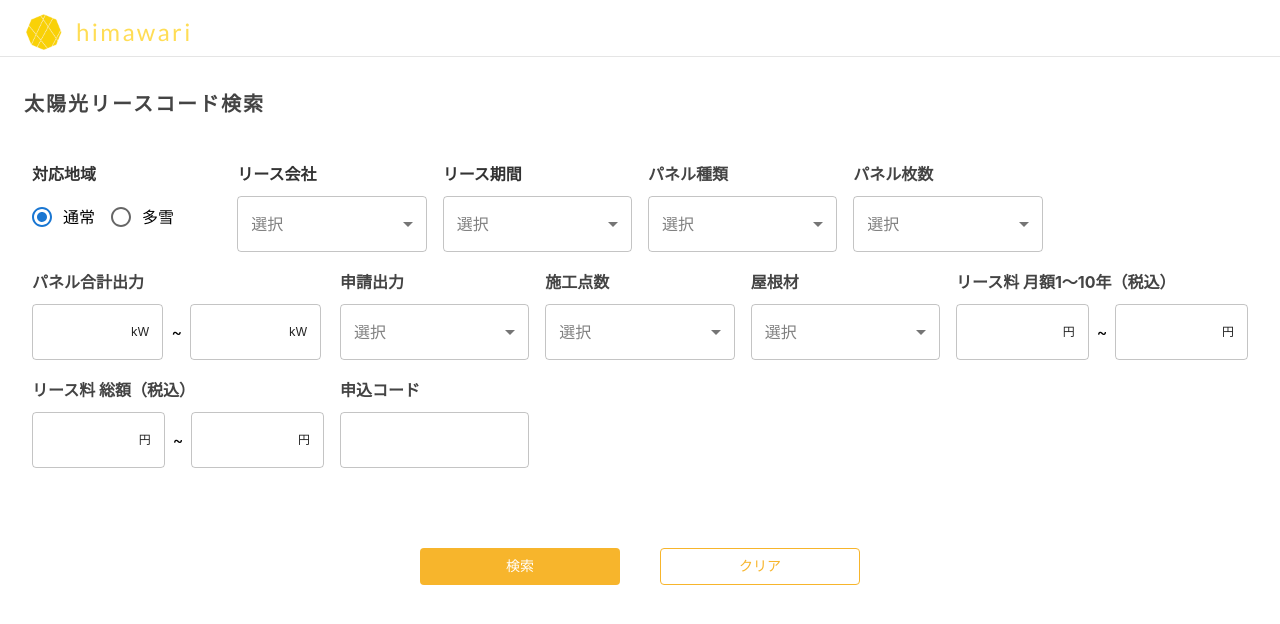
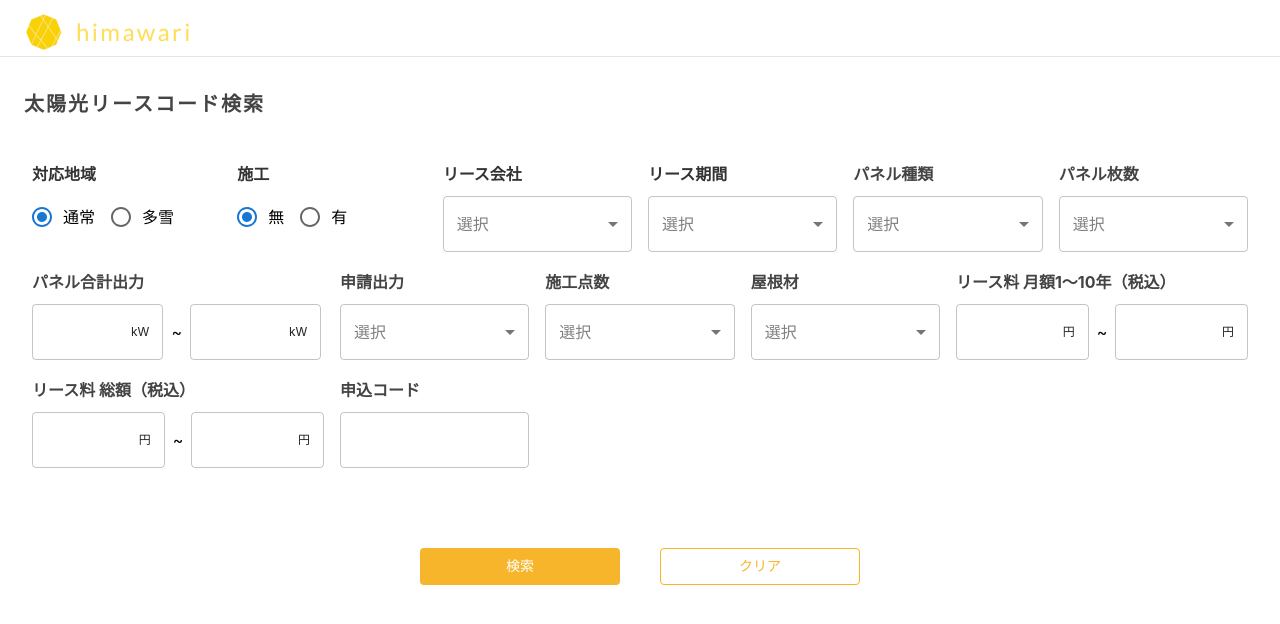
Before and after one commit to komeponpon/himawari-frontend, a React (Create React App) app: page /solar-system-search in a window 1280 px wide. Shown: the top 624 px of the page. Built offline with nearby package versions, Linux system fonts and the light colour scheme.

Commit message:
施工選択

```diff
--- a/src/components/SolarSearchField.tsx
+++ b/src/components/SolarSearchField.tsx
@@ -41,8 +41,9 @@ export default function SolarSearchField() {
   const [applicationCode, setApplicationCode] = useState<string>(""); // 申込コード
   const [monthlyLeaseFee10To15YearMin, setMonthlyLeaseFee10To15YearMin] = useState<string>("");
   const [monthlyLeaseFee10To15YearMax, setMonthlyLeaseFee10To15YearMax] = useState<string>("");
-  const [region, setRegion] = useState<string>("通常"); // 対応地域
+  const [region, setRegion] = useState<string>("通常"); // 対地域
   const [searchResults, setSearchResults] = useState<any[]>([]);
+  const [installation, setInstallation] = useState<string>("false");
 
   const leaseCompanyOptions = [
     { value: "大阪ガスファイナンス", label: "大阪ガスファイナンス" },
@@ -81,6 +82,10 @@ export default function SolarSearchField() {
     { value: "通常", label: "通常" },
     { value: "多雪", label: "多雪" }
   ];
+  const installationOptions = [
+    { value: "false", label: "無" },
+    { value: "true", label: "有" }
+  ];
 
   const handleClear = () => {
     setLeaseCompany("");
@@ -101,6 +106,7 @@ export default function SolarSearchField() {
     setMonthlyLeaseFee10To15YearMax("");
     setRegion("通常");
     setSearchResults([]);
+    setInstallation("false");
   };
 
   const columns: Column[] = [
@@ -154,7 +160,7 @@ export default function SolarSearchField() {
 
   const handleSearch = async () => {
     try {
-      const params: { [key: string]: string | undefined } = {
+      const params: { [key: string]: string | boolean | undefined } = {
         lease_company: leaseCompany,
         lease_period: leasePeriod,
         module_model: moduleModel,
@@ -171,7 +177,8 @@ export default function SolarSearchField() {
         monthly_lease_fee_10_to_15_year_max: monthlyLeaseFee10To15YearMax || undefined,
         total_lease_fee_min: totalLeaseFeeMin || undefined,
         total_lease_fee_max: totalLeaseFeeMax || undefined,
-        application_code: applicationCode || undefined
+        application_code: applicationCode || undefined,
+        installation: installation === "true",
       };
 
       console.log('Sending application_power_output:', params.application_power_output);
@@ -242,6 +249,25 @@ export default function SolarSearchField() {
             options={regionOptions}
             value={region}
             onChange={setRegion}
+            row={true}
+          />
+        </Grid>
+        <Grid item xs={2}>
+          <Typography
+            variant="subtitle1"
+            sx={{
+              mb: 1,
+              fontWeight: 'bold',
+              color: '#333'
+            }}
+          >
+            施工
+          </Typography>
+          <BasicRadioButton
+            label=""
+            options={installationOptions}
+            value={installation}
+            onChange={setInstallation}
             row={true}
           />
         </Grid>
```
